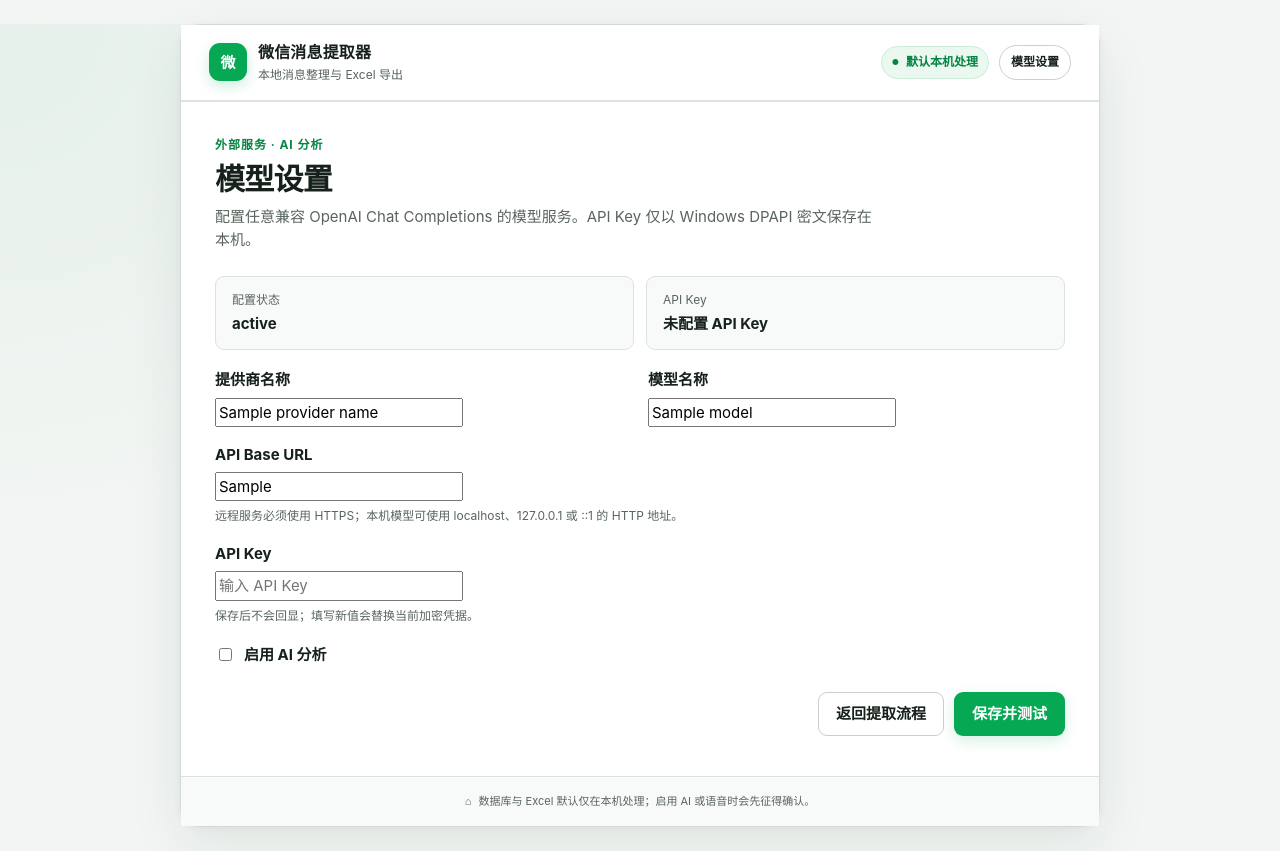
After one commit to Lowell-37/wechat-msg-extractor, a FastAPI app: template templates/model_settings.html in a window 1280 px wide. The commit adds this page. Run offline with FastAPI, Linux system fonts and the light colour scheme; the template is opened without the code that fills it: most values are stand-ins (such as "Sample title", 1, 10 or a date in 2020); some libraries are stand-ins or nearby versions.

Commit message:
feat: add model settings page

```diff
--- a/app.py
+++ b/app.py
@@ -15,9 +15,10 @@ from core.progress import progress_hub
 from core.scanner import WeChatScanner as _WeChatScanner
 from core.task_parser import TaskParser as _TaskParser
 from core.voice import VoiceTranscriber as _VoiceTranscriber
-from routers import actions, wizard
+from routers import actions, model_settings, wizard
 from services import export as export_service
 from services import session as session_service
+from services.model_settings import ModelSettingsService
 
 BASE_DIR = Path(__file__).parent
 logger = logging.getLogger(__name__)
@@ -61,6 +62,13 @@ _get_messages = actions._get_messages
 
 def create_app() -> FastAPI:
     """Compose the FastAPI application from routers and lifecycle services."""
+    async def test_model_connection(settings):
+        analyzer = globals()["create_analyzer"](settings)
+        await analyzer.test_connection()
+
+    model_settings_service = ModelSettingsService.default(
+        test_model_connection
+    )
     export_service.configure(
         config_provider=lambda: config,
         writer_factory=lambda path: globals()["ExcelWriter"](path),
@@ -115,8 +123,10 @@ def create_app() -> FastAPI:
     application.state.start_export_job = (
         lambda job: globals()["_start_export_job"](job)
     )
+    application.state.model_settings = model_settings_service
     application.include_router(wizard.router)
     application.include_router(actions.router)
+    application.include_router(model_settings.router)
     application.add_event_handler("shutdown", shutdown_resources)
     return application
 
--- a/static/style.css
+++ b/static/style.css
@@ -152,6 +152,28 @@ a {
 
 .local-status > span:first-child {
     font-size: 8px;
+}
+
+.header-actions {
+    display: flex;
+    align-items: center;
+    gap: 10px;
+}
+
+.header-link {
+    padding: 7px 11px;
+    border: 1px solid var(--line-strong);
+    border-radius: 999px;
+    color: var(--ink);
+    background: #fff;
+    font-size: 12px;
+    font-weight: 700;
+    text-decoration: none;
+}
+
+.header-link:hover {
+    border-color: #9bcfb0;
+    color: var(--green-strong);
 }
 
 .stepper {
@@ -1003,6 +1025,107 @@ select {
     font-weight: 700;
 }
 
+.settings-page {
+    padding: 34px 34px 40px;
+}
+
+.settings-page .step-heading {
+    margin-bottom: 24px;
+}
+
+.settings-status {
+    display: grid;
+    grid-template-columns: repeat(2, minmax(0, 1fr));
+    gap: 12px;
+    margin-bottom: 18px;
+}
+
+.settings-status > div {
+    padding: 14px 16px;
+    border: 1px solid var(--line);
+    border-radius: var(--radius-small);
+    background: var(--surface-subtle);
+}
+
+.settings-status span,
+.settings-status strong {
+    display: block;
+}
+
+.settings-status span {
+    color: var(--ink-soft);
+    font-size: 12px;
+}
+
+.settings-status strong {
+    margin-top: 3px;
+}
+
+.settings-notice {
+    margin-bottom: 16px;
+    padding: 12px 14px;
+    border: 1px solid var(--line);
+    border-radius: var(--radius-small);
+}
+
+.settings-notice--success {
+    border-color: #b9e3ca;
+    color: var(--green-strong);
+    background: var(--green-soft);
+}
+
+.settings-notice--error {
+    border-color: #f2c5c0;
+    color: var(--danger);
+    background: var(--danger-soft);
+}
+
+.settings-grid {
+    display: grid;
+    grid-template-columns: repeat(2, minmax(0, 1fr));
+    gap: 16px;
+}
+
+.settings-grid label,
+.settings-grid label > span,
+.settings-grid small {
+    display: block;
+}
+
+.settings-grid label > span {
+    margin-bottom: 6px;
+    font-weight: 700;
+}
+
+.settings-grid small {
+    margin-top: 6px;
+    color: var(--ink-soft);
+    font-size: 12px;
+}
+
+.settings-grid__wide {
+    grid-column: 1 / -1;
+}
+
+.settings-enabled {
+    display: flex;
+    align-items: center;
+    gap: 9px;
+    margin-top: 18px;
+    font-weight: 700;
+}
+
+.settings-enabled input {
+    accent-color: var(--green);
+}
+
+.settings-actions {
+    display: flex;
+    justify-content: flex-end;
+    gap: 10px;
+    margin-top: 26px;
+}
+
 .external-options input {
     margin-top: 3px;
     accent-color: var(--green);
@@ -1091,6 +1214,14 @@ select {
         display: none;
     }
 
+    .header-actions {
+        gap: 6px;
+    }
+
+    .header-link {
+        padding: 6px 9px;
+    }
+
     .stepper-copy {
         font-size: 11px;
     }
@@ -1153,6 +1284,28 @@ select {
     .card {
         margin: 24px 20px;
     }
+
+    .settings-page {
+        padding: 26px 20px 32px;
+    }
+
+    .settings-status,
+    .settings-grid {
+        grid-template-columns: 1fr;
+    }
+
+    .settings-grid__wide {
+        grid-column: auto;
+    }
+
+    .settings-actions {
+        align-items: stretch;
+        flex-direction: column-reverse;
+    }
+
+    .settings-actions .btn {
+        width: 100%;
+    }
 }
 
 @media (prefers-reduced-motion: reduce) {
--- a/templates/base.html
+++ b/templates/base.html
@@ -21,12 +21,17 @@
                         <small>本地消息整理与 Excel 导出</small>
                     </span>
                 </a>
-                <p class="local-status">
-                    <span aria-hidden="true">●</span>
-                    <span>默认本机处理</span>
-                </p>
+                <div class="header-actions">
+                    <p class="local-status">
+                        <span aria-hidden="true">●</span>
+                        <span>默认本机处理</span>
+                    </p>
+                    <a class="header-link" href="/settings/model">模型设置</a>
+                </div>
             </div>
+            {% block stepper %}
             {% include "components/stepper.html" %}
+            {% endblock %}
         </header>
 
         <main class="wizard-main" id="main-content">
--- /dev/null
+++ b/templates/components/model_settings_form.html
@@ -0,0 +1,59 @@
+<div id="model-settings-form-region">
+    {% if message %}
+    <div class="settings-notice settings-notice--{{ tone }}" role="status">
+        {{ message }}
+    </div>
+    {% endif %}
+
+    <div class="settings-status" aria-label="当前模型状态">
+        <div>
+            <span>配置状态</span>
+            <strong>{{ state_label }}</strong>
+        </div>
+        <div>
+            <span>API Key</span>
+            <strong>{% if has_api_key %}API Key 已配置{% else %}未配置 API Key{% endif %}</strong>
+        </div>
+    </div>
+
+    <form class="model-settings-form"
+          hx-post="/settings/model"
+          hx-target="#model-settings-form-region"
+          hx-swap="outerHTML">
+        <div class="settings-grid">
+            <label>
+                <span>提供商名称</span>
+                <input class="input-text" name="provider_name" value="{{ provider_name }}" required>
+            </label>
+            <label>
+                <span>模型名称</span>
+                <input class="input-text" name="model" value="{{ model }}" required>
+            </label>
+            <label class="settings-grid__wide">
+                <span>API Base URL</span>
+                <input class="input-text" type="url" name="api_base" value="{{ api_base }}" required>
+                <small>远程服务必须使用 HTTPS；本机模型可使用 localhost、127.0.0.1 或 ::1 的 HTTP 地址。</small>
+            </label>
+            <label class="settings-grid__wide">
+                <span>API Key</span>
+                <input class="input-text"
+                       type="password"
+                       name="api_key"
+                       value=""
+                       autocomplete="new-password"
+                       placeholder="{% if has_api_key %}留空以继续使用已保存的 Key{% else %}输入 API Key{% endif %}">
+                <small>保存后不会回显；填写新值会替换当前加密凭据。</small>
+            </label>
+        </div>
+
+        <label class="settings-enabled">
+            <input type="checkbox" name="enabled" value="true" {% if enabled %}checked{% endif %}>
+            <span>启用 AI 分析</span>
+        </label>
+
+        <div class="settings-actions">
+            <a class="btn btn-secondary" href="/wizard/1">返回提取流程</a>
+            <button class="btn btn-primary" type="submit">保存并测试</button>
+        </div>
+    </form>
+</div>
--- /dev/null
+++ b/templates/model_settings.html
@@ -0,0 +1,16 @@
+{% extends "base.html" %}
+
+{% block title %}模型设置 · 微信消息提取器{% endblock %}
+
+{% block stepper %}{% endblock %}
+
+{% block main %}
+<section class="settings-page" aria-labelledby="model-settings-title">
+    <div class="step-heading">
+        <p class="eyebrow">外部服务 · AI 分析</p>
+        <h1 id="model-settings-title">模型设置</h1>
+        <p>配置任意兼容 OpenAI Chat Completions 的模型服务。API Key 仅以 Windows DPAPI 密文保存在本机。</p>
+    </div>
+    {% include "components/model_settings_form.html" %}
+</section>
+{% endblock %}
```
Also changed, not shown: routers/model_settings.py (added, +118 -0 lines), services/model_settings.py (+17 -7 lines), tests/test_model_settings_routes.py (added, +181 -0 lines).
